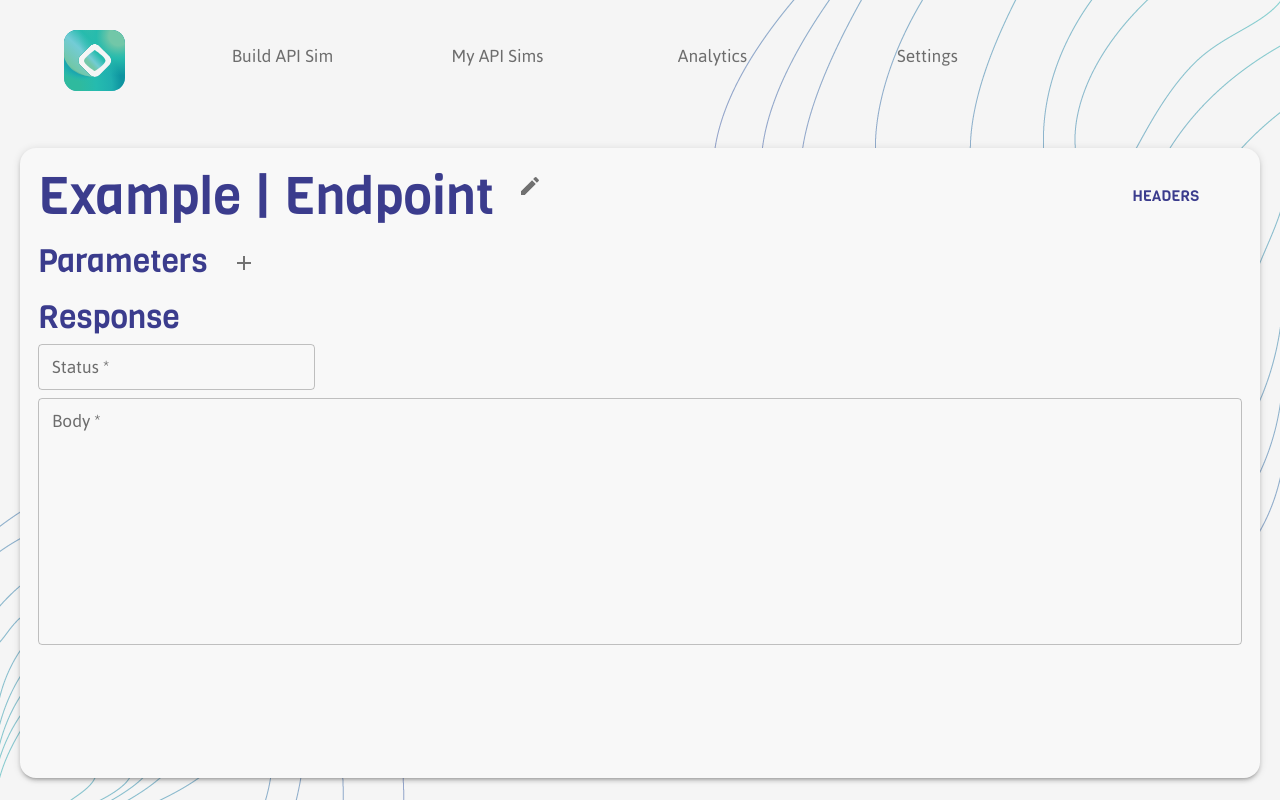
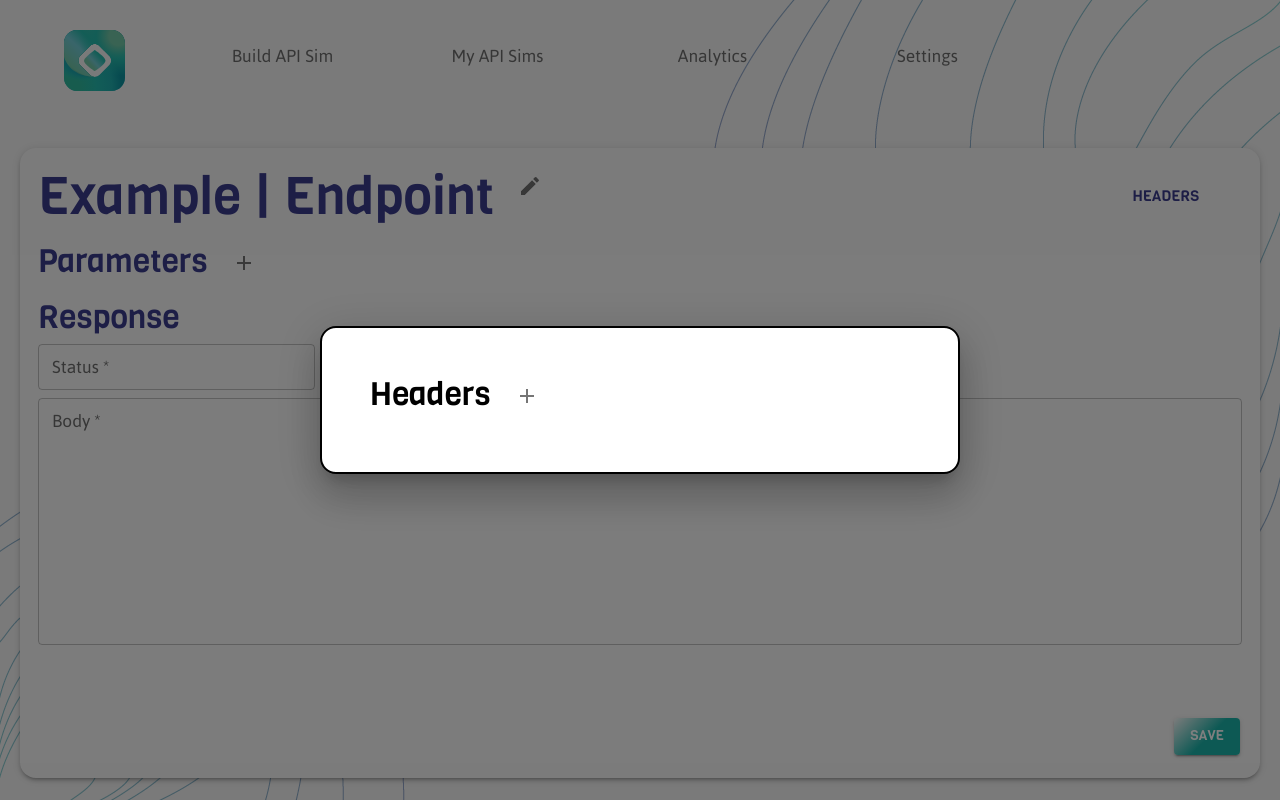
Before and after one commit to tritech-software-solutions/echo-api-frontend, a React (Create React App) app: page /endpoint in a window 1280 px wide. Both pictures are taken after a click on the button "HEADERS". Built offline with nearby package versions, Linux system fonts and the light colour scheme.

Commit message:
Added header modal

```diff
--- a/src/modules/pages/endpointEditor/EndpointEditor.tsx
+++ b/src/modules/pages/endpointEditor/EndpointEditor.tsx
@@ -26,15 +26,34 @@ import {
     SelectChangeEvent,
     Checkbox,
     FormControlLabel,
+    Modal,
 } from "@mui/material";
 import { BoxProps, Container, StackProps } from "@mui/system";
 import LineNumberInput from "../../general/LineNumberedInput/LinedNumberedInput";
+
+const modalStyle = {
+    position: "absolute" as "absolute",
+    top: "50%",
+    left: "50%",
+    transform: "translate(-50%, -50%)",
+    minWidth: 400,
+    width: "50%",
+    bgcolor: "background.paper",
+    border: "2px solid #000",
+    boxShadow: 24,
+    p: 4,
+};
 
 type EndpointParameter = {
     name: string;
     value: string;
     required: boolean;
     type: EndpointParameterType;
+};
+
+type ResponseHeader = {
+    name: string;
+    value: string;
 };
 
 enum EndpointParameterType {
@@ -46,10 +65,12 @@ enum EndpointParameterType {
 type Props = {};
 
 type State = {
+    headerModalOpen: boolean;
     isEditingTitle: boolean;
     name: string;
     endpoint: string;
     parameters: EndpointParameter[];
+    headers: ResponseHeader[];
 };
 
 const TitleRowStack = styled((props: StackProps) => (
@@ -66,16 +87,19 @@ class EndpointEditor extends React.Component<Props, State> {
         this.handleEndpointChange = this.handleEndpointChange.bind(this);
 
         this.state = {
+            headerModalOpen: false,
             isEditingTitle: false,
             name: "Example",
             endpoint: "Endpoint",
             parameters: [],
+            headers: [],
         };
     }
 
     render() {
         return (
-            <Card className="endpoint-editor-card">
+            <Box sx={{ display: "flex", flexGrow: 1, margin: "20px", position: "relative" }}>
+                <Card sx={{ flexGrow: 1 }}>
                     <CardContent>
                         <Stack divider={<Divider orientation="vertical" flexItem />} spacing={1}>
                             <Stack direction="row" justifyContent="space-between">
@@ -119,7 +143,14 @@ class EndpointEditor extends React.Component<Props, State> {
                                     </TitleRowStack>
                                 )}
                                 <Box mt="auto" mb="auto" pr={4}>
-                                <Button size="large">Headers</Button>
+                                    <Button
+                                        size="large"
+                                        onClick={() => {
+                                            this.setState({ headerModalOpen: true });
+                                        }}
+                                    >
+                                        Headers
+                                    </Button>
                                 </Box>
                             </Stack>
 
@@ -192,13 +223,89 @@ class EndpointEditor extends React.Component<Props, State> {
                                 </Typography>
                                 <Stack spacing={1} direction={"row"}>
                                     {" "}
-                                <TextField id="outlined-number" label="Status" type="number" sx={{ maxWidth: "15em" }} required />
+                                    <TextField
+                                        id="outlined-number"
+                                        label="Status"
+                                        type="number"
+                                        sx={{ maxWidth: "15em" }}
+                                        required
+                                    />
                                 </Stack>
                                 <LineNumberInput label="Body" />
                             </Stack>
                         </Stack>
                     </CardContent>
                 </Card>
+                <Box
+                    sx={{
+                        position: "absolute",
+                        height: 0,
+                        bottom: "60px",
+                        right: "20px",
+                    }}
+                >
+                    <Button
+                        sx={{
+                            background: "linear-gradient(135deg, rgba(255,255,255,.1) 0%, rgba(27,179,169,1) 52% )",
+                        }}
+                        variant="contained"
+                        color="primary"
+                    >
+                        Save
+                    </Button>
+                </Box>
+
+                {/* Modal */}
+
+                <Modal
+                    open={this.state.headerModalOpen}
+                    onClose={() => {
+                        this.setState({ headerModalOpen: false });
+                    }}
+                    aria-labelledby="modal-modal-title"
+                    aria-describedby="modal-modal-description"
+                >
+                    <Card sx={modalStyle}>
+                        <CardContent>
+                            <Stack direction={"column"} gap={1}>
+                                <TitleRowStack>
+                                    <Typography id="modal-modal-title" variant="h3">
+                                        Headers
+                                    </Typography>
+                                    <IconButton onClick={this.addHeader.bind(this)}>
+                                        <AddIcon />
+                                    </IconButton>
+                                </TitleRowStack>
+                                {this.state.headers.map((value, index) => {
+                                    return (
+                                        <Stack spacing={1} direction={"row"} key={index} flexWrap={"wrap"}>
+                                            <TextField
+                                                id={`header-name-input-${index}`}
+                                                label="Name"
+                                                variant="outlined"
+                                                required
+                                                value={value.name}
+                                                onChange={this.updateHeaderName.bind(this, index)}
+                                            />
+                                            <TextField
+                                                id={`header-value-input-${index}`}
+                                                label="Value"
+                                                variant="outlined"
+                                                required
+                                                value={value.value}
+                                                onChange={this.updateHeaderValue.bind(this, index)}
+                                            />
+                                            <IconButton onClick={this.removeHeader.bind(this, index)}>
+                                                <RemoveIcon />
+                                            </IconButton>
+                                        </Stack>
+                                    );
+                                })}
+                            </Stack>
+                        </CardContent>
+                    </Card>
+                </Modal>
+            </Box>
         );
     }
 
@@ -260,6 +367,35 @@ class EndpointEditor extends React.Component<Props, State> {
     }
 
     // #endregion
+
+    // #region headers
+
+    addHeader() {
+        const newHeaders = this.state.headers.slice();
+        newHeaders.push({
+            name: "",
+            value: "",
+        });
+        this.setState({ headers: newHeaders });
+    }
+
+    removeHeader(index: number) {
+        const newHeaders = this.state.headers.slice();
+        newHeaders.splice(index, 1);
+        this.setState({ headers: newHeaders });
+    }
+
+    updateHeaderName(index: number, evt: ChangeEvent<HTMLInputElement | HTMLTextAreaElement>) {
+        this.state.headers[index].name = evt.target.value;
+        this.setState({ headers: this.state.headers });
+    }
+
+    updateHeaderValue(index: number, evt: ChangeEvent<HTMLInputElement | HTMLTextAreaElement>) {
+        this.state.headers[index].value = evt.target.value;
+        this.setState({ headers: this.state.headers });
+    }
+
+    // #endregion
 }
 
 export default EndpointEditor;
```
Lines whose indentation alone changed are shown as unchanged.
